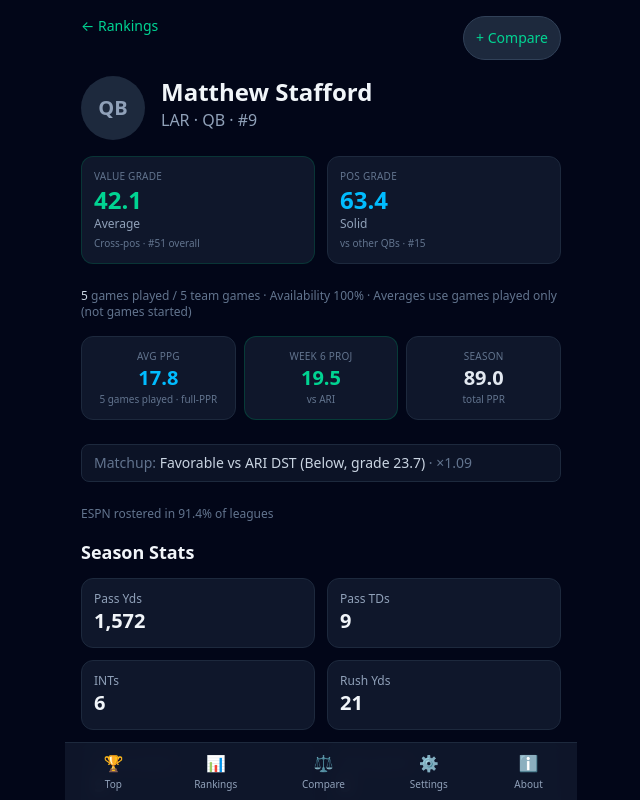
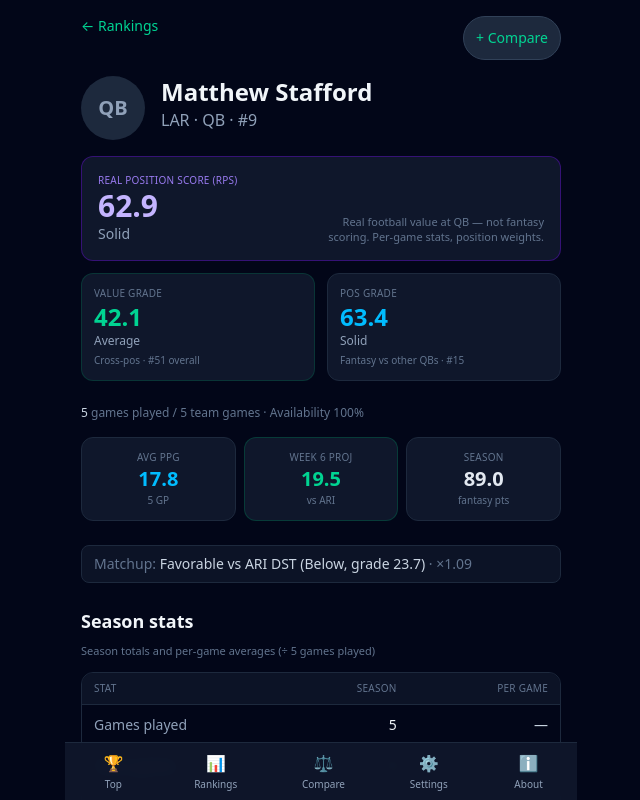
Before and after one commit to tuldom84/nfl-player-ratings, a React (Vite) app: page /nfl-player-ratings/player/12483 in a window 1280 px wide. Shown: the whole page, without its empty margins (319-959 px from the left). Built offline with nearby package versions, Linux system fonts and the light colour scheme.

Commit message:
feat: player detail shows RPS, season + per-game stats, passer rating; sync fumblesLost

```diff
--- a/src/features/PlayerDetail.tsx
+++ b/src/features/PlayerDetail.tsx
@@ -1,11 +1,148 @@
 import { useParams, Link, useNavigate } from 'react-router-dom'
 import { useDataLake } from '../hooks/useDataLake'
+import { nflPasserRating } from '../lib/rps'
+import type { Player, PlayerStats, Position } from '../lib/types'
 
 function injuryColor(status?: string) {
   if (!status || status === 'Active') return 'bg-emerald-900/50 text-emerald-300'
   if (status === 'Questionable') return 'bg-amber-900/50 text-amber-300'
   if (status === 'Doubtful') return 'bg-orange-900/50 text-orange-300'
   return 'bg-rose-900/50 text-rose-300'
+}
+
+function pg(total: number | undefined, games: number): number | undefined {
+  if (total == null) return undefined
+  return Math.round((total / Math.max(games, 1)) * 10) / 10
+}
+
+type StatRow = {
+  label: string
+  season: number | string
+  perGame?: number | string
+}
+
+function buildStatRows(player: Player, games: number): StatRow[] {
+  const s = player.stats as PlayerStats & Record<string, number | undefined>
+  const pos = player.position
+  const rows: StatRow[] = []
+
+  const add = (label: string, season: number | undefined, showZero = false) => {
+    if (season == null) return
+    if (!showZero && season === 0) return
+    rows.push({
+      label,
+      season: Number.isInteger(season) ? season : Math.round(season * 10) / 10,
+      perGame: pg(season, games),
+    })
+  }
+
+  // Games always
+  rows.push({
+    label: 'Games played',
+    season: games,
+    perGame: undefined,
+  })
+  if (s.teamGamesPlayed) {
+    rows.push({ label: 'Team games', season: s.teamGamesPlayed })
+  }
+
+  if (pos === 'QB') {
+    const rating = nflPasserRating(
+      s.completions || 0,
+      s.passAtt || 0,
+      s.passYds || 0,
+      s.passTDs || 0,
+      s.interceptions || 0
+    )
+    const compPct =
+      s.passAtt && s.passAtt > 0
+        ? Math.round(((s.completions || 0) / s.passAtt) * 1000) / 10
+        : undefined
+    const ypa =
+      s.passAtt && s.passAtt > 0
+        ? Math.round(((s.passYds || 0) / s.passAtt) * 100) / 100
+        : undefined
+
+    rows.push({ label: 'Passer rating', season: rating, perGame: undefined })
+    if (compPct != null) rows.push({ label: 'Comp %', season: compPct, perGame: undefined })
+    if (ypa != null) rows.push({ label: 'Yards / att', season: ypa, perGame: undefined })
+    add('Completions', s.completions, true)
+    add('Pass attempts', s.passAtt, true)
+    add('Pass yards', s.passYds, true)
+    add('Pass TDs', s.passTDs, true)
+    add('Interceptions', s.interceptions, true)
+    add('Sacks taken', s.sacks, true)
+    add('Rush yards', s.rushYds, true)
+    add('Rush TDs', s.rushTDs, true)
+    add('Carries', s.carries)
+    add('Fumbles lost', s.fumblesLost, true)
+  } else if (pos === 'RB') {
+    const ypc =
+      s.carries && s.carries > 0
+        ? Math.round(((s.rushYds || 0) / s.carries) * 100) / 100
+        : undefined
+    if (ypc != null) rows.push({ label: 'Yards / carry', season: ypc })
+    add('Carries', s.carries, true)
+    add('Rush yards', s.rushYds, true)
+    add('Rush TDs', s.rushTDs, true)
+    add('Targets', s.targets, true)
+    add('Receptions', s.receptions, true)
+    add('Rec yards', s.recYds, true)
+    add('Rec TDs', s.recTDs, true)
+    add('Fumbles lost', s.fumblesLost, true)
+  } else if (pos === 'WR' || pos === 'TE') {
+    const catchRate =
+      s.targets && s.targets > 0
+        ? Math.round(((s.receptions || 0) / s.targets) * 1000) / 10
+        : undefined
+    const ypr =
+      s.receptions && s.receptions > 0
+        ? Math.round(((s.recYds || 0) / s.receptions) * 100) / 100
+        : undefined
+    if (catchRate != null) rows.push({ label: 'Catch rate %', season: catchRate })
+    if (ypr != null) rows.push({ label: 'Yards / rec', season: ypr })
+    add('Targets', s.targets, true)
+    add('Receptions', s.receptions, true)
+    add('Rec yards', s.recYds, true)
+    add('Rec TDs', s.recTDs, true)
+    add('Rush yards', s.rushYds)
+    add('Rush TDs', s.rushTDs)
+    add('Carries', s.carries)
+    add('Fumbles lost', s.fumblesLost, true)
+  } else if (pos === 'K') {
+    const made =
+      (s.fgMade1_19 || 0) +
+        (s.fgMade20_29 || 0) +
+        (s.fgMade30_39 || 0) +
+        (s.fgMade40_49 || 0) +
+        (s.fgMade50_59 || 0) +
+        (s.fgMade60 || 0) ||
+      s.fgMade ||
+      0
+    const att = s.fgAtt || made
+    const fgPct = att > 0 ? Math.round((made / att) * 1000) / 10 : undefined
+    if (fgPct != null) rows.push({ label: 'FG %', season: fgPct })
+    add('FG made', made, true)
+    add('FG att', att, true)
+    add('FG missed', s.fgMissed ?? Math.max(0, att - made), true)
+    add('FG 0–39', (s.fgMade1_19 || 0) + (s.fgMade20_29 || 0) + (s.fgMade30_39 || 0))
+    add('FG 40–49', s.fgMade40_49)
+    add('FG 50–59', s.fgMade50_59)
+    add('FG 60+', s.fgMade60)
+    add('XP made', s.xpMade, true)
+  } else {
+    // fallback generic
+    add('Pass yards', s.passYds)
+    add('Pass TDs', s.passTDs)
+    add('Rush yards', s.rushYds)
+    add('Rush TDs', s.rushTDs)
+    add('Receptions', s.receptions)
+    add('Rec yards', s.recYds)
+    add('Rec TDs', s.recTDs)
+    add('Fumbles lost', s.fumblesLost, true)
+  }
+
+  return rows
 }
 
 export default function PlayerDetail() {
@@ -20,7 +157,9 @@
     return (
       <div className="p-6 text-center">
         <p className="text-rose-400 mb-4">Player not found</p>
-        <Link to="/" className="text-emerald-400 underline">← Back</Link>
+        <Link to="/" className="text-emerald-400 underline">
+          ← Back
+        </Link>
       </div>
     )
   }
@@ -28,8 +167,12 @@
   const s = player.stats
   const f = player.fantasy
   const week = data?.meta.projectionWeek || data?.meta.week
-  const gamesPlayed = s.gamesPlayed || f?.gamesPlayed || f?.games
+  const gamesPlayed = Math.max(
+    1,
+    s.gamesPlayed || f?.gamesPlayed || f?.games || 1
+  )
   const teamGames = s.teamGamesPlayed || f?.teamGamesPlayed
+  const statRows = buildStatRows(player, gamesPlayed)
 
   function addToCompare() {
     if (!id) return
@@ -37,7 +180,9 @@
     try {
       const stored = sessionStorage.getItem('compare-ids')
       if (stored) ids = JSON.parse(stored)
-    } catch { /* ignore */ }
+    } catch {
+      /* ignore */
+    }
     if (!ids.includes(id)) ids = [...ids, id].slice(-5)
     sessionStorage.setItem('compare-ids', JSON.stringify(ids))
     navigate(`/compare?ids=${ids.join(',')}`)
@@ -68,10 +213,33 @@
             {player.jersey ? ` · #${player.jersey}` : ''}
           </p>
           {f?.injuryStatus && f.injuryStatus !== 'Active' && (
-            <span className={`inline-block mt-1 px-2 py-0.5 rounded text-xs font-medium ${injuryColor(f.injuryStatus)}`}>
+            <span
+              className={`inline-block mt-1 px-2 py-0.5 rounded text-xs font-medium ${
+                injuryColor(f.injuryStatus)
+              }`}
+            >
               {f.injuryStatus}
             </span>
           )}
+        </div>
+      </div>
+
+      {/* RPS first */}
+      <div className="bg-slate-900 rounded-xl p-4 border border-violet-800/50 mb-3">
+        <div className="text-[10px] uppercase tracking-wide text-violet-400/90">
+          Real Position Score (RPS)
+        </div>
+        <div className="flex items-end justify-between gap-2">
+          <div>
+            <div className="text-3xl font-bold text-violet-300 tabular-nums">
+              {(player.rps ?? 0).toFixed(1)}
+            </div>
+            <div className="text-sm text-slate-400">{player.rpsLabel ?? '—'}</div>
+          </div>
+          <p className="text-[11px] text-slate-500 text-right max-w-[55%] leading-snug">
+            Real football value at {player.position} — not fantasy scoring. Per-game stats, position
+            weights.
+          </p>
         </div>
       </div>
 
@@ -88,26 +256,23 @@
         </div>
         <div className="bg-slate-900 rounded-xl p-3 border border-slate-800">
           <div className="text-[10px] uppercase tracking-wide text-slate-500">Pos grade</div>
-          <div className="text-2xl font-bold text-sky-400 tabular-nums">{player.grade.toFixed(1)}</div>
+          <div className="text-2xl font-bold text-sky-400 tabular-nums">
+            {player.grade.toFixed(1)}
+          </div>
           <div className="text-xs text-slate-400">{player.gradeLabel}</div>
           <div className="text-[10px] text-slate-500 mt-1">
-            vs other {player.position}s · #{player.rankPos ?? '—'}
+            Fantasy vs other {player.position}s · #{player.rankPos ?? '—'}
           </div>
         </div>
       </div>
 
       {(player.availability != null || gamesPlayed != null) && (
         <p className="text-xs text-slate-500 mb-4">
-          {gamesPlayed != null && (
-            <>
-              <span className="text-slate-300">{gamesPlayed}</span> games played
-              {teamGames != null ? ` / ${teamGames} team games` : ''}
-            </>
-          )}
+          <span className="text-slate-300">{gamesPlayed}</span> games played
+          {teamGames != null ? ` / ${teamGames} team games` : ''}
           {player.availability != null && (
             <> · Availability {Math.round(player.availability * 100)}%</>
           )}
-          {' · '}Averages use games played only (not games started)
         </p>
       )}
 
@@ -116,9 +281,7 @@
           <div className="bg-slate-900 rounded-xl p-3 border border-slate-800 text-center">
             <div className="text-[10px] uppercase tracking-wide text-slate-500">Avg PPG</div>
             <div className="text-xl font-bold text-sky-400 tabular-nums">{f.avgPts.toFixed(1)}</div>
-            <div className="text-[10px] text-slate-500">
-              {gamesPlayed ?? f.games} games played · full-PPR
-            </div>
+            <div className="text-[10px] text-slate-500">{gamesPlayed} GP</div>
           </div>
           <div className="bg-slate-900 rounded-xl p-3 border border-emerald-800/50 text-center">
             <div className="text-[10px] uppercase tracking-wide text-slate-500">
@@ -137,8 +300,10 @@
           </div>
           <div className="bg-slate-900 rounded-xl p-3 border border-slate-800 text-center">
             <div className="text-[10px] uppercase tracking-wide text-slate-500">Season</div>
-            <div className="text-xl font-bold text-slate-200 tabular-nums">{f.seasonPts.toFixed(1)}</div>
-            <div className="text-[10px] text-slate-500">total PPR</div>
+            <div className="text-xl font-bold text-slate-200 tabular-nums">
+              {f.seasonPts.toFixed(1)}
+            </div>
+            <div className="text-[10px] text-slate-500">fantasy pts</div>
           </div>
         </section>
       )}
@@ -159,47 +324,47 @@
         </div>
       )}
 
-      {f?.percentOwned != null && (
-        <p className="text-xs text-slate-500 mb-4">
-          ESPN rostered in {f.percentOwned.toFixed(1)}% of leagues
-        </p>
-      )}
+      <h2 className="text-lg font-semibold mb-2">Season stats</h2>
+      <p className="text-[11px] text-slate-500 mb-3">
+        Season totals and per-game averages (÷ {gamesPlayed} games played)
+      </p>
 
-      <h2 className="text-lg font-semibold mb-3">Season Stats</h2>
-      <div className="grid grid-cols-2 gap-3">
-        {s.passYds != null && s.passYds > 0 && <Stat label="Pass Yds" value={s.passYds} />}
-        {s.passTDs != null && s.passTDs > 0 && <Stat label="Pass TDs" value={s.passTDs} />}
-        {s.interceptions != null && s.interceptions > 0 && <Stat label="INTs" value={s.interceptions} />}
-        {s.rushYds != null && s.rushYds !== 0 && <Stat label="Rush Yds" value={s.rushYds} />}
-        {s.rushTDs != null && s.rushTDs > 0 && <Stat label="Rush TDs" value={s.rushTDs} />}
-        {s.receptions != null && s.receptions > 0 && <Stat label="Receptions" value={s.receptions} />}
-        {s.recYds != null && s.recYds > 0 && <Stat label="Rec Yds" value={s.recYds} />}
-        {s.recTDs != null && s.recTDs > 0 && <Stat label="Rec TDs" value={s.recTDs} />}
-        {s.targets != null && s.targets > 0 && <Stat label="Targets" value={s.targets} />}
-        {s.fgMade != null && s.fgMade > 0 && <Stat label="FG Made" value={s.fgMade} />}
-        {s.xpMade != null && s.xpMade > 0 && <Stat label="XP Made" value={s.xpMade} />}
-        {gamesPlayed != null && gamesPlayed > 0 && (
-          <Stat label="Games played" value={gamesPlayed} />
-        )}
-        {teamGames != null && teamGames > 0 && (
-          <Stat label="Team games" value={teamGames} />
-        )}
+      <div className="rounded-xl border border-slate-800 overflow-hidden mb-4">
+        <div className="grid grid-cols-3 gap-0 bg-slate-900/80 text-[10px] uppercase tracking-wide text-slate-500 px-3 py-2 border-b border-slate-800">
+          <span>Stat</span>
+          <span className="text-right">Season</span>
+          <span className="text-right">Per game</span>
+        </div>
+        <ul>
+          {statRows.map((row) => (
+            <li
+              key={row.label}
+              className="grid grid-cols-3 gap-0 px-3 py-2.5 border-b border-slate-800/80 last:border-0 text-sm"
+            >
+              <span className="text-slate-400">{row.label}</span>
+              <span className="text-right tabular-nums font-medium text-slate-100">
+                {typeof row.season === 'number' ? row.season.toLocaleString() : row.season}
+              </span>
+              <span className="text-right tabular-nums text-slate-300">
+                {row.perGame != null
+                  ? typeof row.perGame === 'number'
+                    ? row.perGame.toLocaleString()
+                    : row.perGame
+                  : '—'}
+              </span>
+            </li>
+          ))}
+        </ul>
       </div>
 
-      <p className="mt-8 text-xs text-slate-500 leading-relaxed">
-        PPG and grades divide by <strong className="text-slate-400">games played</strong>, never
-        games started. Availability = games played ÷ team games. Value grade = avg PPG ×
-        availability × PPR positional weight.
+      <p className="mt-4 text-xs text-slate-500 leading-relaxed">
+        <strong className="text-slate-400">RPS</strong> uses these per-game rates with
+        position-specific weights (QB: passer rating, efficiency, pass TD ×3 vs rush TD, INT/fumble
+        penalties). Fantasy grades use league scoring settings.
+        {s.fumblesLost == null || s.fumblesLost === 0
+          ? ' Fumbles show 0 until the next data sync includes lost-fumble totals from ESPN.'
+          : ''}
       </p>
     </div>
   )
 }
-
-function Stat({ label, value }: { label: string; value: number }) {
-  return (
-    <div className="bg-slate-900 rounded-xl p-3 border border-slate-800">
-      <div className="text-xs text-slate-400">{label}</div>
-      <div className="text-xl font-semibold tabular-nums">{value.toLocaleString()}</div>
-    </div>
-  )
-}
```
